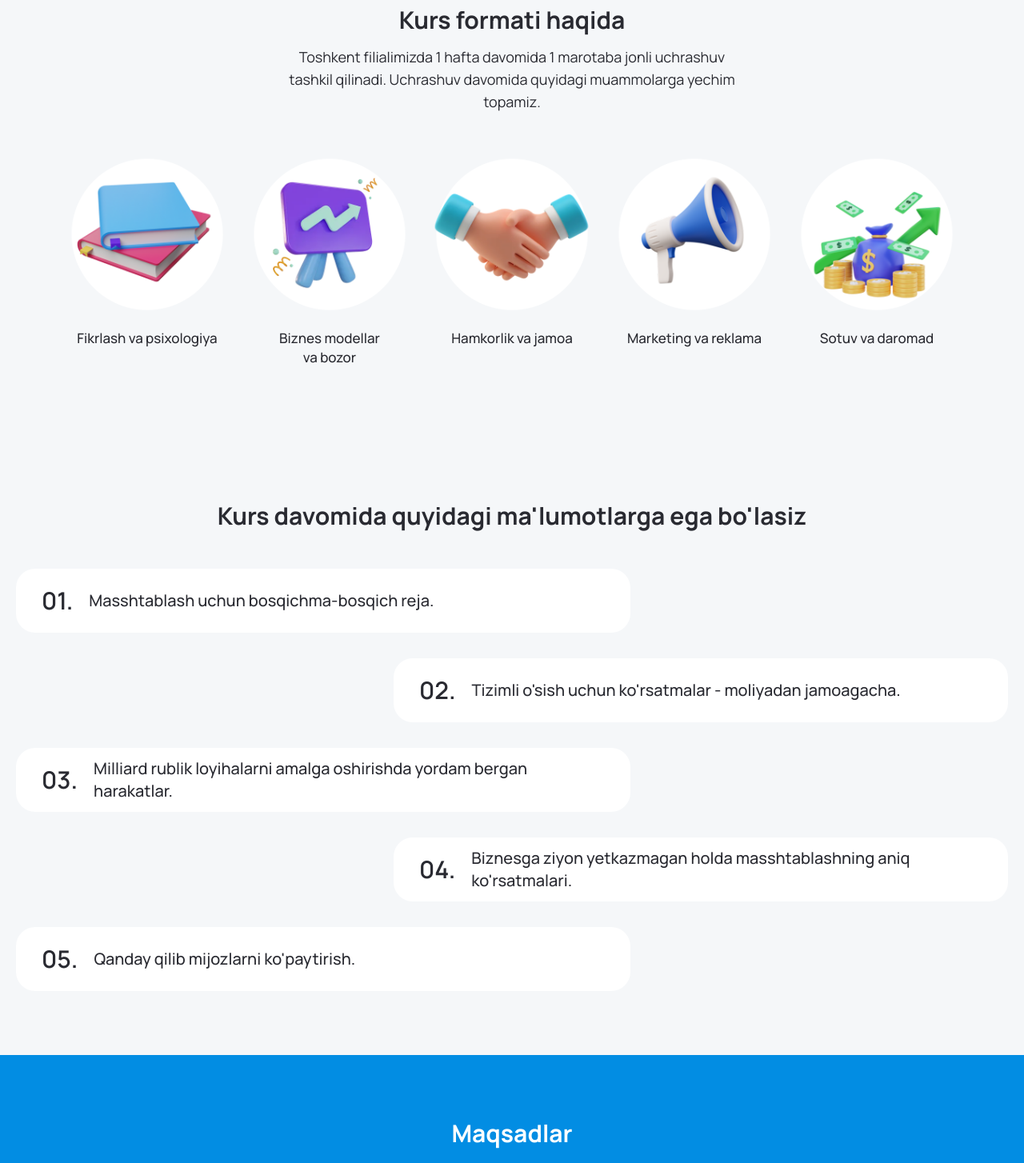
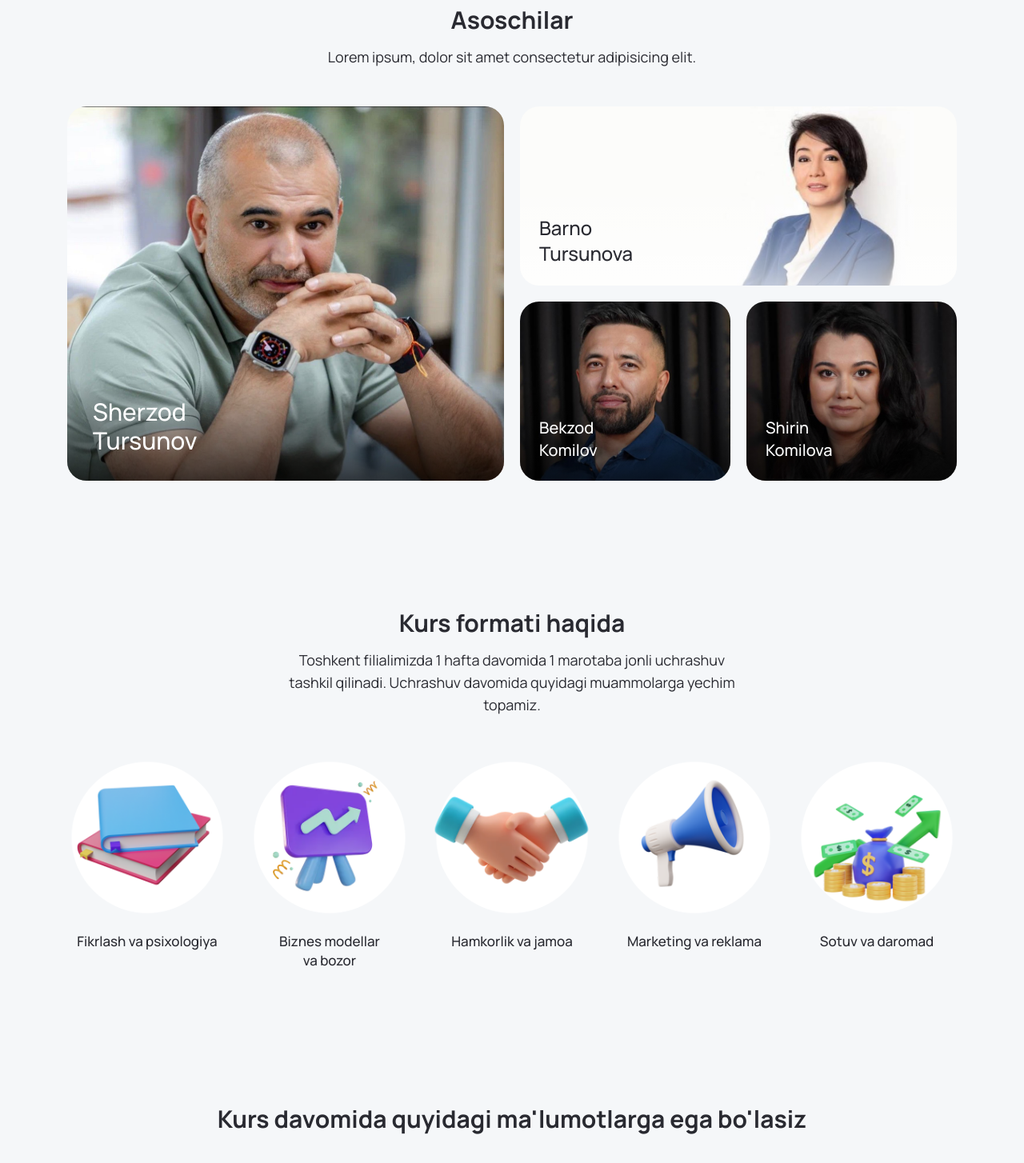
Before and after one commit to yaxyobekuz/karra-osish, a React (Vite) app: page / in a window 1280 px wide. Shown: the part 1840-3294 px from the top of the page at 80% size. Built offline with nearby package versions, Linux system fonts and the light colour scheme.

Commit message:
add background images for owners section and update styles for purposes section

```diff
--- a/src/pages/Home.jsx
+++ b/src/pages/Home.jsx
@@ -21,10 +21,15 @@ import megaphoneImg from "../assets/images/others/megaphone.png";
 import expansionIcon from "../assets/images/icons/expansion.svg";
 import arrowRightImg from "../assets/images/icons/arrow-right.svg";
 import sherzodTursunovImg from "../assets/images/others/sherzod-tursunov.png";
+import bekzodKomilovaBg from "../assets/images/backgrounds/bekzod-komilov.jpg";
+import shirinKomilovaBg from "../assets/images/backgrounds/shirin-komilova.jpg";
+import barnoTursunovaBg from "../assets/images/backgrounds/barno-tursunova.jpg";
+import sherzodTursunovBg from "../assets/images/backgrounds/sherzod-tursunov.jpg";
 
 const Home = () => {
   return (
     <>
+      {/* Features */}
       <section className="bg-primary py-20">
         <div className="container">
           {/* Top */}
@@ -203,6 +208,87 @@ const Home = () => {
         </div>
       </section>
 
+      {/* Owners */}
+      <section className="py-20">
+        <div className="container !max-w-6xl">
+          {/* Top */}
+          <div className="flex justify-center w-full mb-12">
+            <div className="space-y-3.5 text-center">
+              {/* Section title */}
+              <h2 className="text-3xl font-bold">Asoschilar</h2>
+
+              {/* Section description */}
+              <p className="max-w-xl text-lg">
+                Lorem ipsum, dolor sit amet consectetur adipisicing elit.
+              </p>
+            </div>
+          </div>
+
+          {/* Main contents */}
+          <ul className="grid grid-cols-1 gap-5 md:grid-cols-4">
+            {/* 1 */}
+            <li
+              style={{ background: `url(${sherzodTursunovBg})` }}
+              className="flex items-end relative overflow-hidden !bg-cover !bg-no-repeat rounded-3xl p-8 row-span-2 col-span-2"
+            >
+              <h3 className="z-10 text-3xl font-medium text-white">
+                <span>Sherzod</span>
+                <br />
+                <span>Tursunov</span>
+              </h3>
+
+              {/* Text overlay */}
+              <div className="absolute inset-x-0 bottom-0 h-32 bg-gradient-to-b from-transparent to-black/70" />
+            </li>
+
+            {/* 2 */}
+            <li
+              style={{ background: `url(${barnoTursunovaBg})` }}
+              className="flex items-end h-56 relative overflow-hidden !bg-cover !bg-no-repeat p-6 rounded-3xl col-span-2"
+            >
+              <h3 className="z-10 text-2xl font-medium">
+                <span>Barno</span>
+                <br />
+                <span>Tursunova</span>
+              </h3>
+
+              {/* Text overlay */}
+              <div className="absolute inset-x-0 bottom-0 h-32 bg-gradient-to-b from-transparent to-white/70" />
+            </li>
+
+            {/* 3 */}
+            <li
+              style={{ background: `url(${bekzodKomilovaBg})` }}
+              className="flex items-end h-56 relative overflow-hidden !bg-cover !bg-no-repeat p-6 rounded-3xl"
+            >
+              <h3 className="z-10 text-xl font-medium text-white">
+                <span>Bekzod</span>
+                <br />
+                <span>Komilov</span>
+              </h3>
+
+              {/* Text overlay */}
+              <div className="absolute inset-x-0 bottom-0 h-32 bg-gradient-to-b from-transparent to-black/70" />
+            </li>
+
+            {/* 4 */}
+            <li
+              style={{ background: `url(${shirinKomilovaBg})` }}
+              className="flex items-end h-56 relative overflow-hidden !bg-cover !bg-no-repeat p-6 rounded-3xl"
+            >
+              <h3 className="z-10 text-xl font-medium text-white">
+                <span>Shirin</span>
+                <br />
+                <span>Komilova</span>
+              </h3>
+
+              {/* Text overlay */}
+              <div className="absolute inset-x-0 bottom-0 h-32 bg-gradient-to-b from-transparent to-black/70" />
+            </li>
+          </ul>
+        </div>
+      </section>
+
       {/* About format of course */}
       <section id="about" className="py-20">
         <div className="container">
@@ -319,16 +405,16 @@ const Home = () => {
       </section>
 
       {/* Purposes */}
-      <section className="bg-primary py-20">
-        <div className="container">
+      <section className="bg-white py-20">
+        <div className="container !max-w-6xl">
           {/* Top */}
           <div className="flex justify-center w-full mb-12">
             <div className="space-y-3.5 text-center">
               {/* Section title */}
-              <h2 className="text-3xl font-bold text-white">Maqsadlar</h2>
+              <h2 className="text-3xl font-bold">Maqsadlar</h2>
 
               {/* Section description */}
-              <p className="text-lg text-white">
+              <p className="text-lg">
                 Lorem ipsum dolor sit amet consectetur adipisicing elit.
               </p>
             </div>
```
